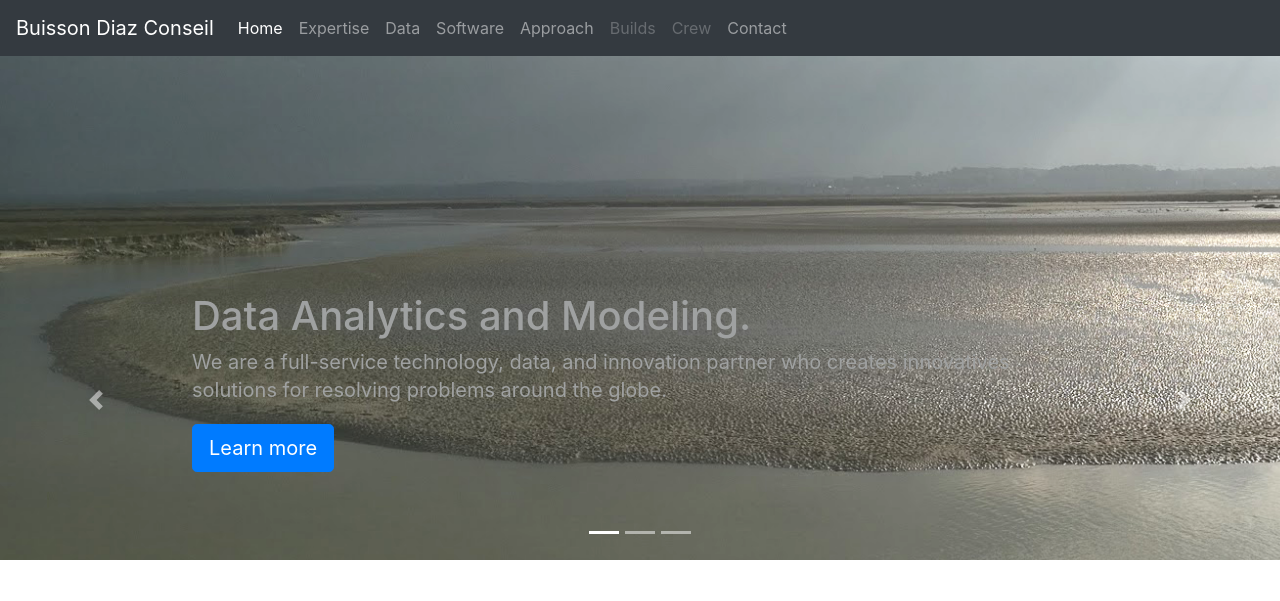
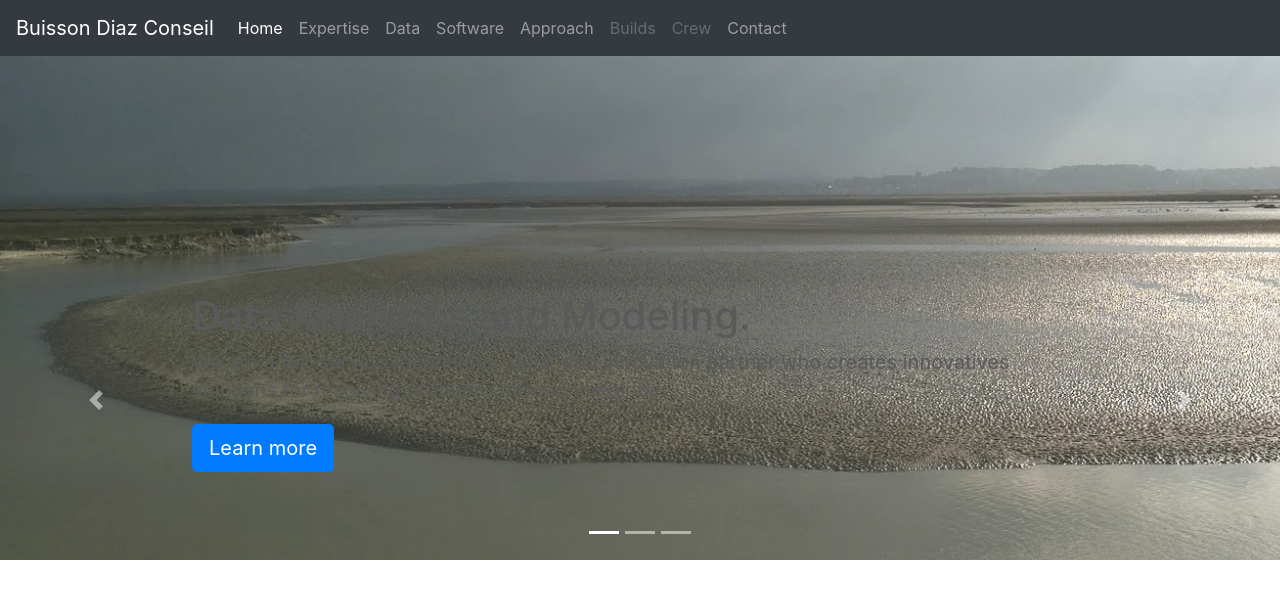
Before and after one commit to sebadiaz/ricito, a PHP site: page /siteweb/index.html in a window 1280 px wide. Shown: the top 601 px of the page. Run offline with PHP 8.4, Linux system fonts and the light colour scheme.

Commit message:
commit all

```diff
--- a/siteweb/css/carousel.css
+++ b/siteweb/css/carousel.css
@@ -15,20 +15,20 @@ body {
   /* Carousel base class */
   .carousel {
     margin-bottom: 4rem;
-    color: rgb(159, 161, 161);
+    color: rgb(90, 90, 90);
   }
   /* Since positioning the image, we need to help out the caption */
   .carousel-caption {
     bottom: 3rem;
     z-index: 10;
-    color: rgb(159, 161, 161);
+    color: rgb(90, 90, 90);
   }
 
   /* Declare heights because of positioning of img element */
   .carousel-item {
     height: 32rem;
     background-color: #777;
-    color: rgb(159, 161, 161);
+    color: rgb(90, 90, 90);
 
   }
   .carousel-item > img {
```
